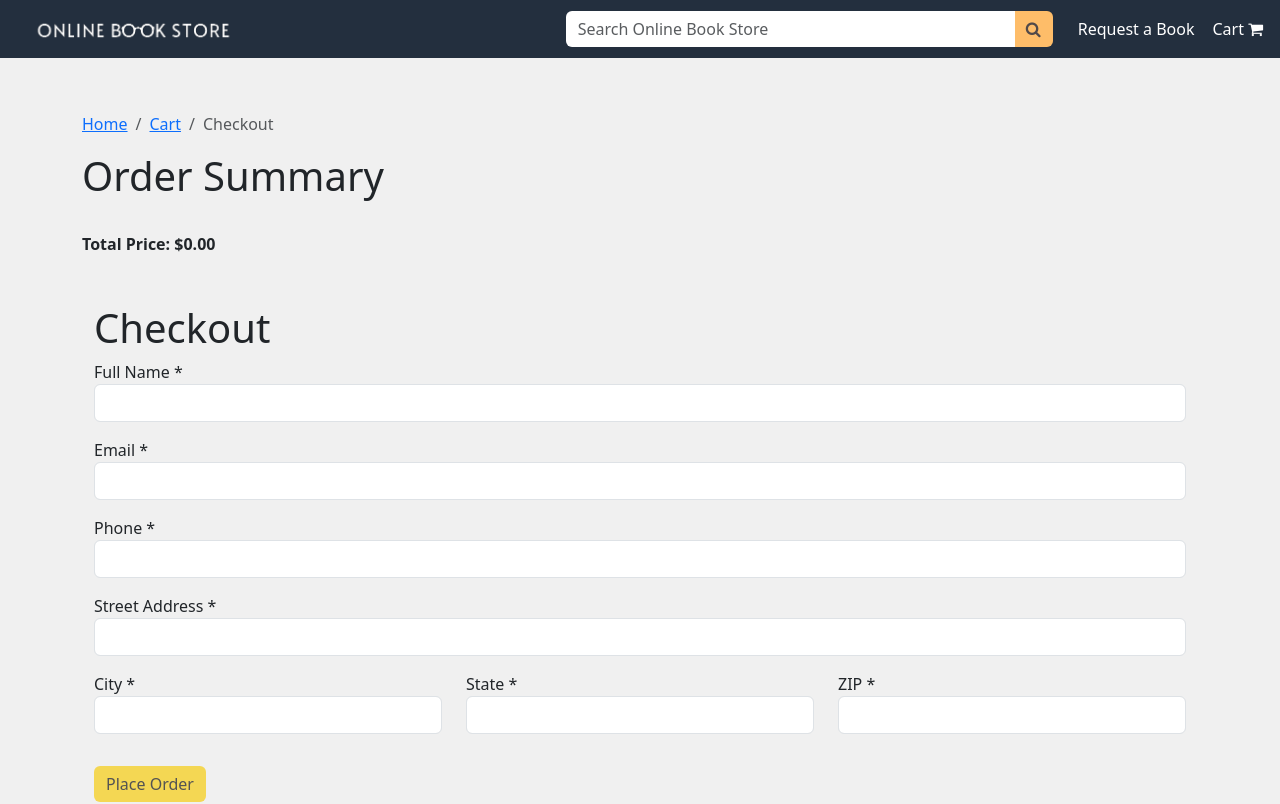
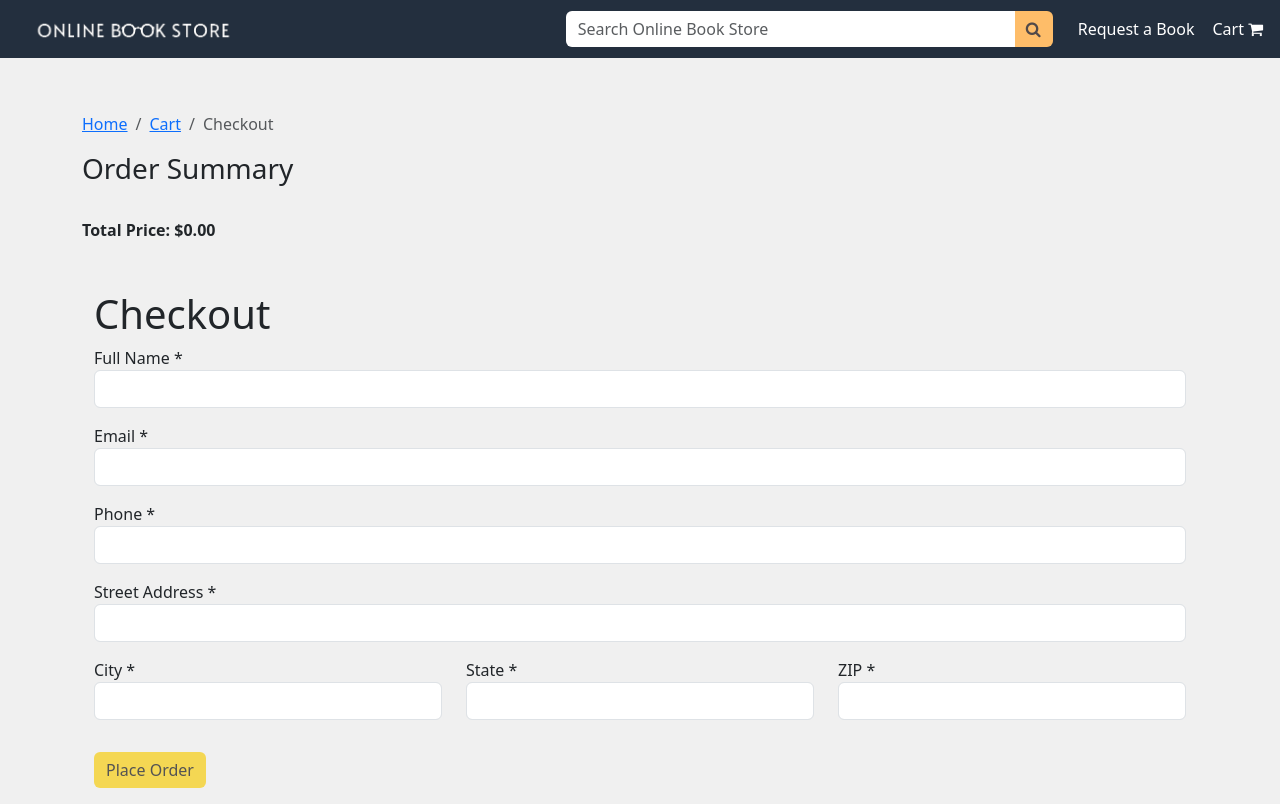
Before and after one commit to swe632/online-book-store-hw7, an Angular app: page /checkout in a window 1280 px wide. Shown: the top 804 px of the page. Built offline with nearby package versions, Linux system fonts and the light colour scheme.

Commit message:
no results and changed checkout order summary

```diff
--- a/src/app/checkout/checkout.component.html
+++ b/src/app/checkout/checkout.component.html
@@ -10,7 +10,7 @@
         </nav>
     </div>
 </div>
-<h1 class="heading">Order Summary</h1>
+<h3 class="heading">Order Summary</h3>
 
   <!-- Container to hold the cards -->
   <div class="container">
--- a/src/app/home-book/home-book.component.html
+++ b/src/app/home-book/home-book.component.html
@@ -40,7 +40,7 @@
     </div>
 </div>
 <ng-template #noResultsFound>
-    <div class="container mt-5 text-center" style="padding-bottom: 100px">
+    <div class="container mt-5 text-center" style="padding-bottom: 300px">
         <p class="alert alert-info">Cannot find the book? <br> Request your book <a routerLink="/req-book" >here</a>
     </div>
 </ng-template>
```
